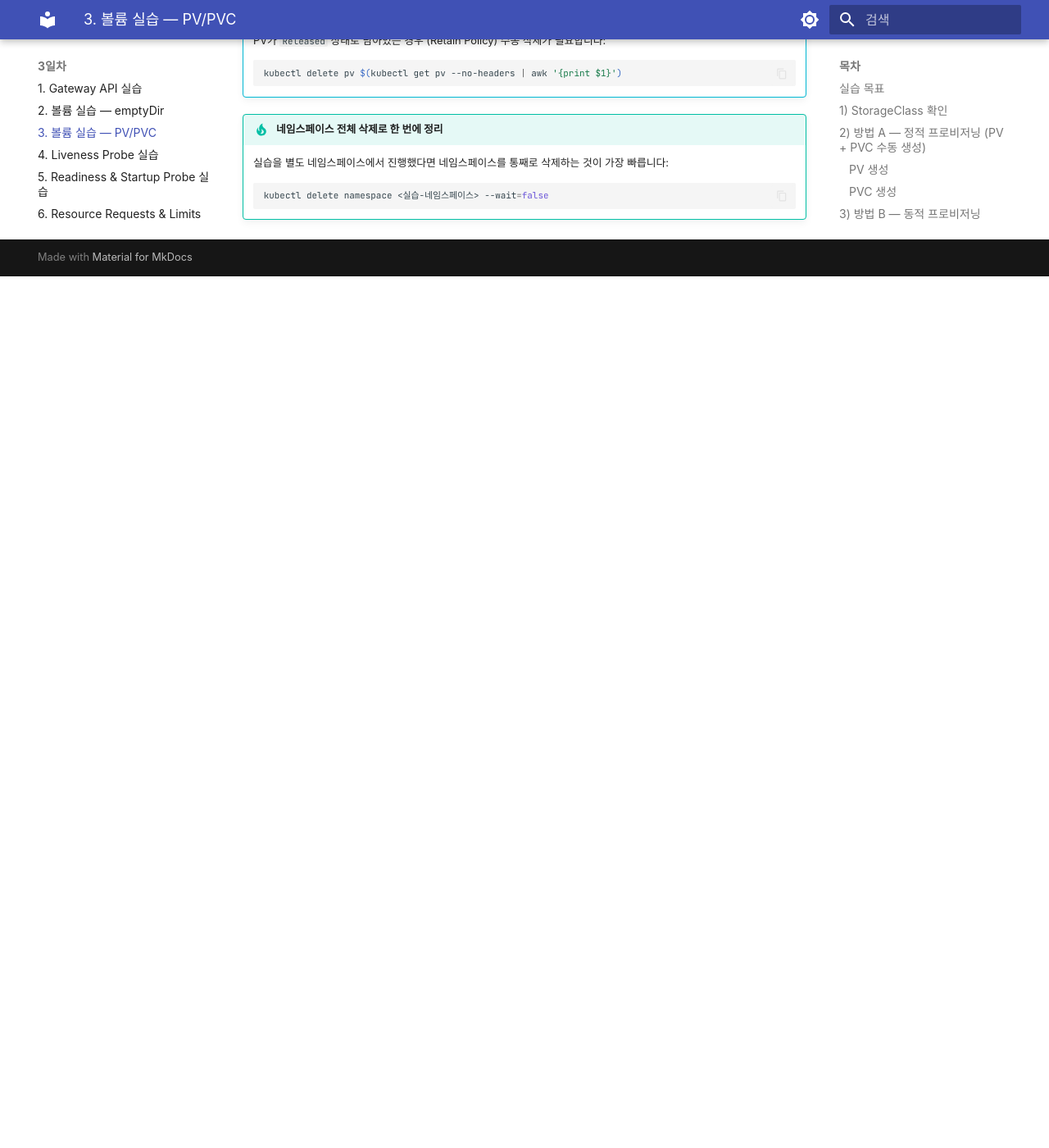
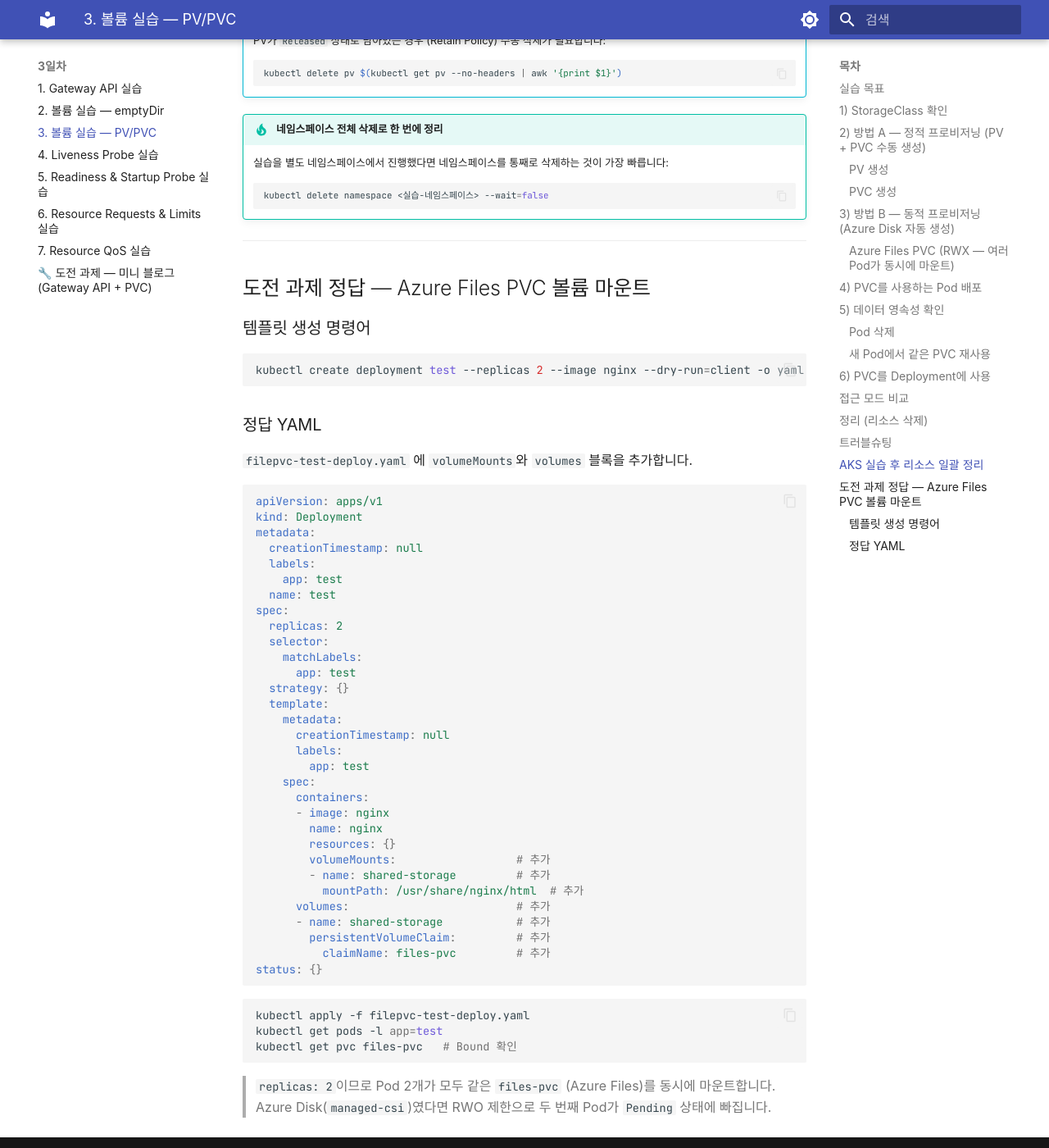
Before and after one commit to skilleat-labs/k8s-for-4days, an MkDocs documentation site: the page built from docs/day3/3-3-2-pv-pvc.md, in a window 1280 px wide and 1400 px high, scrolled down 8894 px. Shown: the whole window at 82% size. Built offline with MkDocs 1.6.1 and Material for MkDocs 9.7.7, drawn with Linux system fonts in a browser that asks for light colours; some web fonts are replaced; before the commit the page ends 9231 px from its top, so only the background shows below that.

Commit message:
Add challenge answer: Azure Files PVC volume mount in Deployment

````diff
--- a/docs/day3/3-3-2-pv-pvc.md
+++ b/docs/day3/3-3-2-pv-pvc.md
@@ -438,3 +438,60 @@
     ```bash
     kubectl delete namespace <실습-네임스페이스> --wait=false
     ```
+
+---
+
+## 도전 과제 정답 — Azure Files PVC 볼륨 마운트
+
+### 템플릿 생성 명령어
+
+```bash
+kubectl create deployment test --replicas 2 --image nginx --dry-run=client -o yaml > filepvc-test-deploy.yaml
+```
+
+### 정답 YAML
+
+`filepvc-test-deploy.yaml` 에 `volumeMounts`와 `volumes` 블록을 추가합니다.
+
+```yaml
+apiVersion: apps/v1
+kind: Deployment
+metadata:
+  creationTimestamp: null
+  labels:
+    app: test
+  name: test
+spec:
+  replicas: 2
+  selector:
+    matchLabels:
+      app: test
+  strategy: {}
+  template:
+    metadata:
+      creationTimestamp: null
+      labels:
+        app: test
+    spec:
+      containers:
+      - image: nginx
+        name: nginx
+        resources: {}
+        volumeMounts:                  # 추가
+        - name: shared-storage         # 추가
+          mountPath: /usr/share/nginx/html  # 추가
+      volumes:                         # 추가
+      - name: shared-storage           # 추가
+        persistentVolumeClaim:         # 추가
+          claimName: files-pvc         # 추가
+status: {}
+```
+
+```bash
+kubectl apply -f filepvc-test-deploy.yaml
+kubectl get pods -l app=test
+kubectl get pvc files-pvc   # Bound 확인
+```
+
+> `replicas: 2`이므로 Pod 2개가 모두 같은 `files-pvc` (Azure Files)를 동시에 마운트합니다.
+> Azure Disk(`managed-csi`)였다면 RWO 제한으로 두 번째 Pod가 `Pending` 상태에 빠집니다.
````
